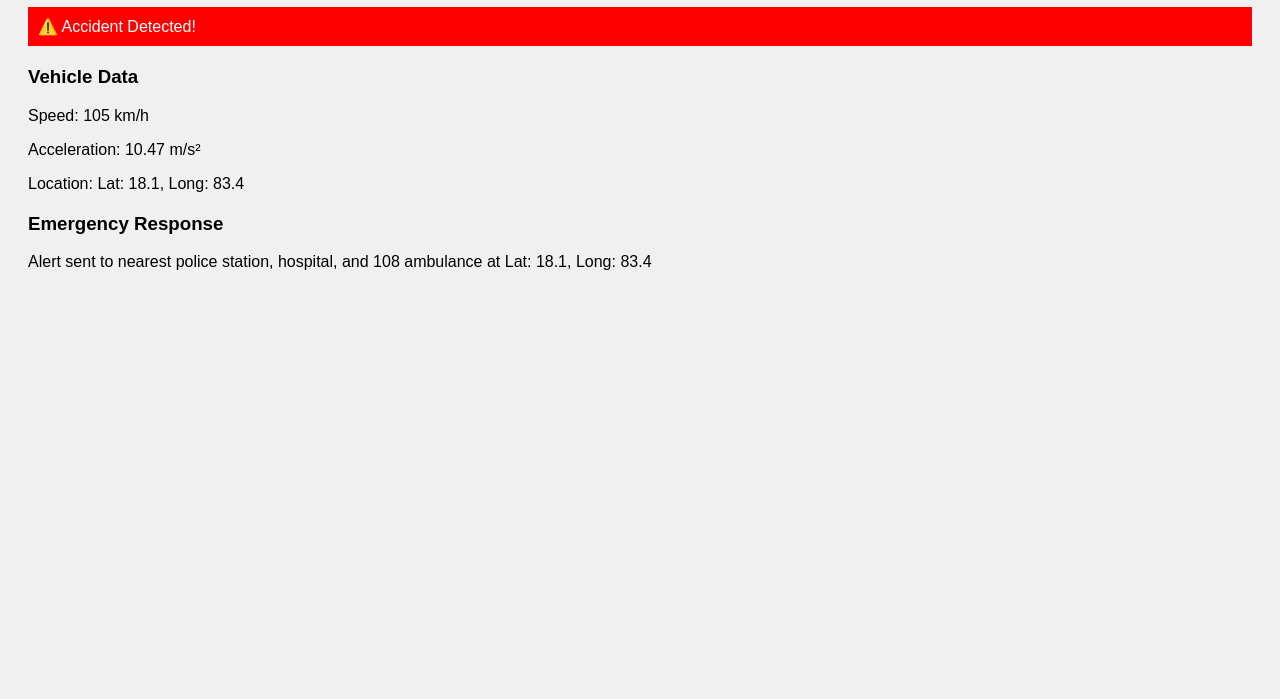
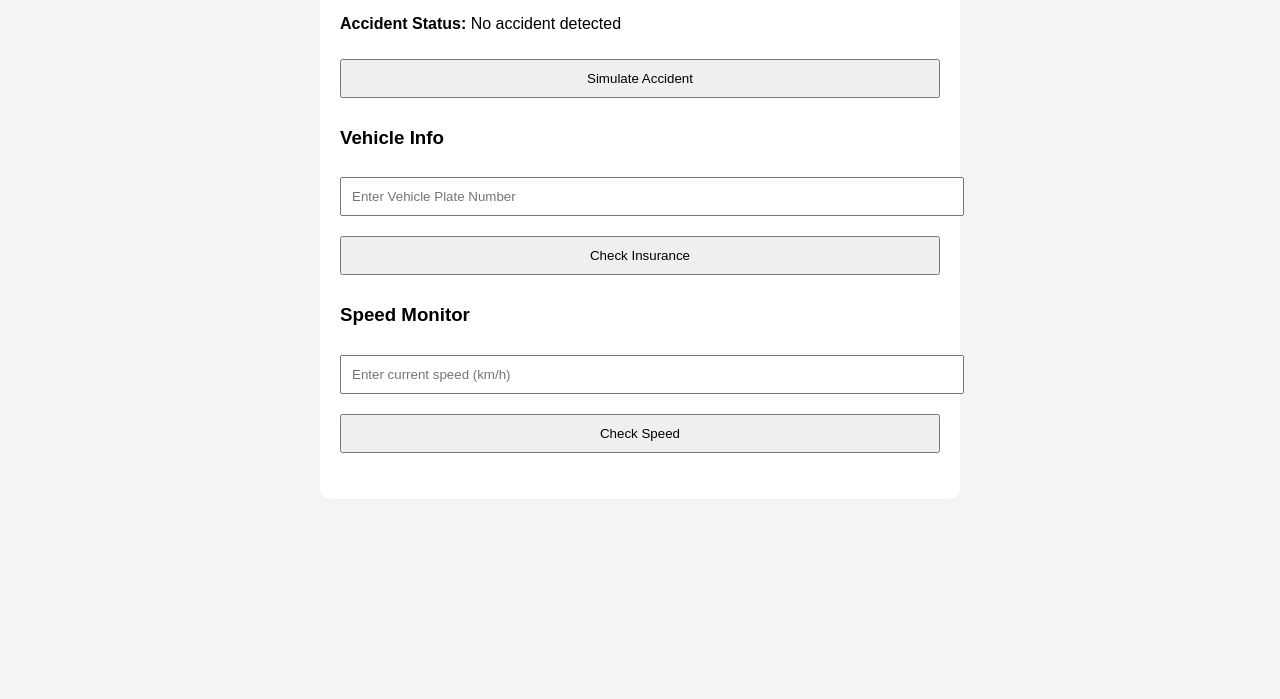
Before and after one commit to richardssamuel735-cpu/finale, a plain HTML site: page index.html in a window 1280 px wide. Shown: the part 101-800 px from the top of the page. Drawn offline with Linux system fonts and the light colour scheme.

Commit message:
Update index.html
accident

```diff
--- a/index.html
+++ b/index.html
@@ -2,61 +2,62 @@
 <html lang="en">
 <head>
   <meta charset="UTF-8">
-  <title>Accident Detection & Emergency Alert</title>
+  <title>Smart Accident Detection System</title>
   <style>
-    body { font-family: Arial; background: #f0f0f0; padding: 20px; }
-    .alert { background: red; color: white; padding: 10px; margin-bottom: 10px; }
-    .safe { background: green; color: white; padding: 10px; margin-bottom: 10px; }
-    .section { margin-top: 20px; }
+    body { font-family: Arial; background: #f4f4f4; padding: 20px; }
+    .container { max-width: 600px; margin: auto; background: white; padding: 20px; border-radius: 10px; }
+    h2 { color: #333; }
+    input, button { width: 100%; padding: 10px; margin: 10px 0; }
+    .alert { color: red; font-weight: bold; }
   </style>
 </head>
 <body>
-  <h1>Vehicle Accident Detection System</h1>
-  <div id="status" class="safe">System Normal</div>
+  <div class="container">
+    <h2>🚨 Accident Detection & Emergency Response</h2>
 
-  <div class="section">
-    <h3>Vehicle Data</h3>
-    <p>Speed: <span id="speed">0</span> km/h</p>
-    <p>Acceleration: <span id="acceleration">0</span> m/s²</p>
-    <p>Location: <span id="location">Unknown</span></p>
-  </div>
+    <div id="accidentBox">
+      <p><strong>Accident Status:</strong> <span id="status">No accident detected</span></p>
+      <button onclick="simulateAccident()">Simulate Accident</button>
+    </div>
 
-  <div class="section">
-    <h3>Emergency Response</h3>
-    <p id="response">No alerts sent.</p>
+    <div id="vehicleBox">
+      <h3>Vehicle Info</h3>
+      <input type="text" id="vehicleNumber" placeholder="Enter Vehicle Plate Number">
+      <button onclick="checkInsurance()">Check Insurance</button>
+      <p id="insuranceStatus"></p>
+    </div>
+
+    <div id="speedBox">
+      <h3>Speed Monitor</h3>
+      <input type="number" id="speedInput" placeholder="Enter current speed (km/h)">
+      <button onclick="checkSpeed()">Check Speed</button>
+      <p id="speedAlert" class="alert"></p>
+    </div>
   </div>
 
   <script>
-    function simulateData() {
-      const speed = Math.floor(Math.random() * 120);
-      const acceleration = Math.random() * 12;
-      const location = "Lat: 18.1, Long: 83.4";
+    function simulateAccident() {
+      document.getElementById("status").innerText = "Accident Detected!";
+      alert("Emergency services notified: Police, Hospital, Ambulance 🚑");
+    }
 
-      document.getElementById("speed").textContent = speed;
-      document.getElementById("acceleration").textContent = acceleration.toFixed(2);
-      document.getElementById("location").textContent = location;
-
-      if (speed > 100 && acceleration > 9) {
-        document.getElementById("status").textContent = "⚠️ Accident Detected!";
-        document.getElementById("status").className = "alert";
-        sendEmergencyAlert(location);
+    function checkInsurance() {
+      const vehicle = document.getElementById("vehicleNumber").value;
+      if (vehicle) {
+        document.getElementById("insuranceStatus").innerText = "Insurance is active for " + vehicle;
       } else {
-        document.getElementById("status").textContent = "System Normal";
-        document.getElementById("status").className = "safe";
-        document.getElementById("response").textContent = "No alerts sent.";
+        document.getElementById("insuranceStatus").innerText = "Please enter a valid vehicle number.";
       }
     }
 
-    function sendEmergencyAlert(location) {
-      // Simulated alert logic
-      document.getElementById("response").textContent =
-        `Alert sent to nearest police station, hospital, and 108 ambulance at ${location}`;
-
-      // In real app: use fetch() to POST data to backend server
-      // fetch('/send-alert', { method: 'POST', body: JSON.stringify({ location }) })
+    function checkSpeed() {
+      const speed = parseInt(document.getElementById("speedInput").value);
+      if (speed > 120) {
+        document.getElementById("speedAlert").innerText = "Speed limit exceeded! 🚓 Police alerted. Engine shutting down...";
+      } else {
+        document.getElementById("speedAlert").innerText = "Speed is within safe limits.";
+      }
     }
-
-    setInterval(simulateData, 3000); // Update every 3 seconds
   </script>
 </body>
 </html>
```
